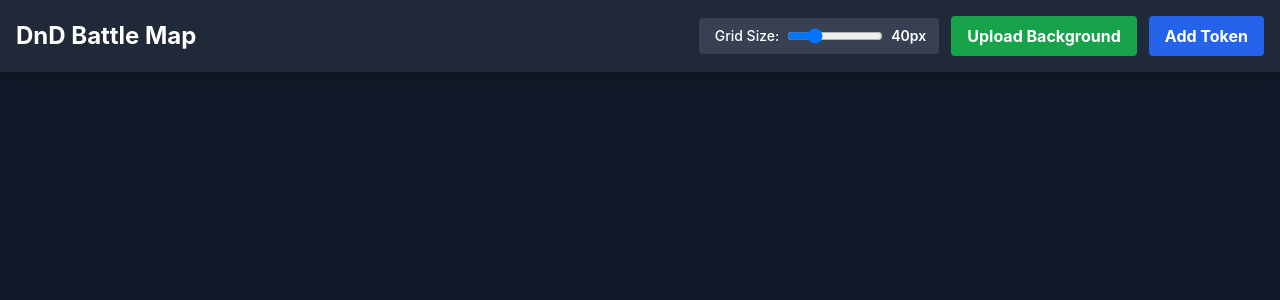
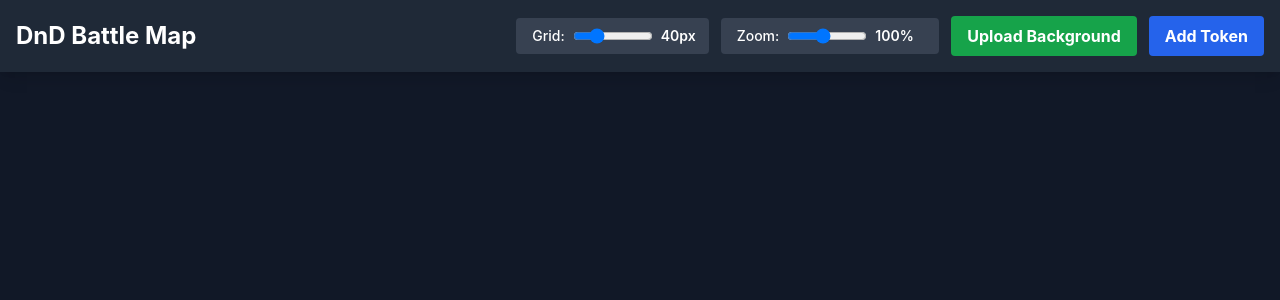
Before and after one commit to cereal12345/dnd, a React (Vite) app: page / in a window 1280 px wide. Shown: the top 300 px of the page. Built offline with nearby package versions, Linux system fonts and the light colour scheme.

Commit message:
Add JPG zoom/scale adjustment and ensure public access

```diff
--- a/src/App.jsx
+++ b/src/App.jsx
@@ -9,6 +9,7 @@ function App() {
   const [background, setBackground] = useState(null)
   const [gridColor, setGridColor] = useState('black')
   const [gridSize, setGridSize] = useState(40)
+  const [backgroundScale, setBackgroundScale] = useState(100)
   const [selectedToken, setSelectedToken] = useState(null)
   const [showForm, setShowForm] = useState(false)
   const [editingToken, setEditingToken] = useState(null)
@@ -82,11 +83,11 @@ function App() {
 
   return (
     <div className="w-full h-screen flex flex-col bg-gray-900">
-      <div className="bg-gray-800 text-white p-4 flex justify-between items-center shadow-lg gap-4">
-        <h1 className="text-2xl font-bold">DnD Battle Map</h1>
+      <div className="bg-gray-800 text-white p-4 flex justify-between items-center shadow-lg gap-4 overflow-x-auto">
+        <h1 className="text-2xl font-bold whitespace-nowrap">DnD Battle Map</h1>
         <div className="flex gap-3 items-center">
-          <div className="flex items-center gap-2 bg-gray-700 px-4 py-2 rounded">
-            <label className="text-sm font-medium">Grid Size:</label>
+          <div className="flex items-center gap-2 bg-gray-700 px-4 py-2 rounded whitespace-nowrap">
+            <label className="text-sm font-medium">Grid:</label>
             <input
               type="range"
               min="20"
@@ -94,9 +95,22 @@ function App() {
               step="5"
               value={gridSize}
               onChange={(e) => setGridSize(parseInt(e.target.value))}
-              className="w-24"
+              className="w-20"
             />
             <span className="text-sm font-semibold w-8">{gridSize}px</span>
+          </div>
+          <div className="flex items-center gap-2 bg-gray-700 px-4 py-2 rounded whitespace-nowrap">
+            <label className="text-sm font-medium">Zoom:</label>
+            <input
+              type="range"
+              min="25"
+              max="200"
+              step="25"
+              value={backgroundScale}
+              onChange={(e) => setBackgroundScale(parseInt(e.target.value))}
+              className="w-20"
+            />
+            <span className="text-sm font-semibold w-12">{backgroundScale}%</span>
           </div>
           <BackgroundUpload onUpload={handleBackgroundUpload} />
           <button
@@ -104,7 +118,7 @@ function App() {
               setShowForm(true)
               setEditingToken(null)
             }}
-            className="bg-blue-600 hover:bg-blue-700 text-white font-bold py-2 px-4 rounded transition"
+            className="bg-blue-600 hover:bg-blue-700 text-white font-bold py-2 px-4 rounded transition whitespace-nowrap"
           >
             Add Token
           </button>
@@ -117,6 +131,7 @@ function App() {
           background={background}
           gridColor={gridColor}
           gridSize={gridSize}
+          backgroundScale={backgroundScale}
           backgroundDimensions={backgroundDimensions}
           onTokenMove={moveToken}
           onTokenDoubleClick={(token) => {
--- a/src/components/Grid.jsx
+++ b/src/components/Grid.jsx
@@ -1,7 +1,7 @@
 import React, { useState, useRef } from 'react'
 import Token from './Token'
 
-function Grid({ tokens, background, gridColor, gridSize, backgroundDimensions, onTokenMove, onTokenDoubleClick, onTokenRightClick, selectedToken, onSelectToken }) {
+function Grid({ tokens, background, gridColor, gridSize, backgroundScale, backgroundDimensions, onTokenMove, onTokenDoubleClick, onTokenRightClick, selectedToken, onSelectToken }) {
   const gridRef = useRef(null)
   const [dragging, setDragging] = useState(null)
   const [dragOffset, setDragOffset] = useState({ x: 0, y: 0 })
@@ -41,10 +41,14 @@ function Grid({ tokens, background, gridColor, gridSize, backgroundDimensions, o
     setDragging(null)
   }
 
-  // Calculate container dimensions based on background
+  // Calculate scaled dimensions
+  const scaledWidth = backgroundDimensions ? (backgroundDimensions.width * backgroundScale) / 100 : undefined
+  const scaledHeight = backgroundDimensions ? (backgroundDimensions.height * backgroundScale) / 100 : undefined
+
+  // Calculate container dimensions based on scaled background
   const containerStyle = backgroundDimensions ? {
-    width: `${backgroundDimensions.width}px`,
-    height: `${backgroundDimensions.height}px`,
+    width: `${scaledWidth}px`,
+    height: `${scaledHeight}px`,
     minWidth: '100%',
     minHeight: '100%'
   } : {}
@@ -68,8 +72,8 @@ function Grid({ tokens, background, gridColor, gridSize, backgroundDimensions, o
       {/* Grid overlay */}
       <svg
         className="absolute inset-0 pointer-events-none"
-        width={backgroundDimensions ? `${backgroundDimensions.width}px` : '100%'}
-        height={backgroundDimensions ? `${backgroundDimensions.height}px` : '100%'}
+        width={scaledWidth || '100%'}
+        height={scaledHeight || '100%'}
       >
         <defs>
           <pattern
```
